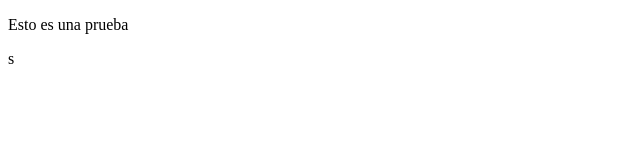
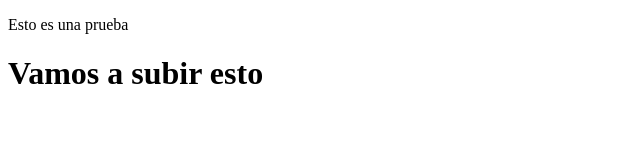
Before and after one commit to Miguelnovillo/demoClase, a plain HTML site: page prueba.html in a window 1280 px wide. Shown: the whole page, without its empty margins (0-640 px from the left). Drawn offline with Linux system fonts and the light colour scheme.

Commit message:
Para subirlo

```diff
--- a/prueba.html
+++ b/prueba.html
@@ -7,6 +7,6 @@
 </head>
 <body>
     <p>Esto es una prueba</p>
-    <p>s</p>
+    <h1>Vamos a subir esto</h1>
 </body>
 </html>
```
